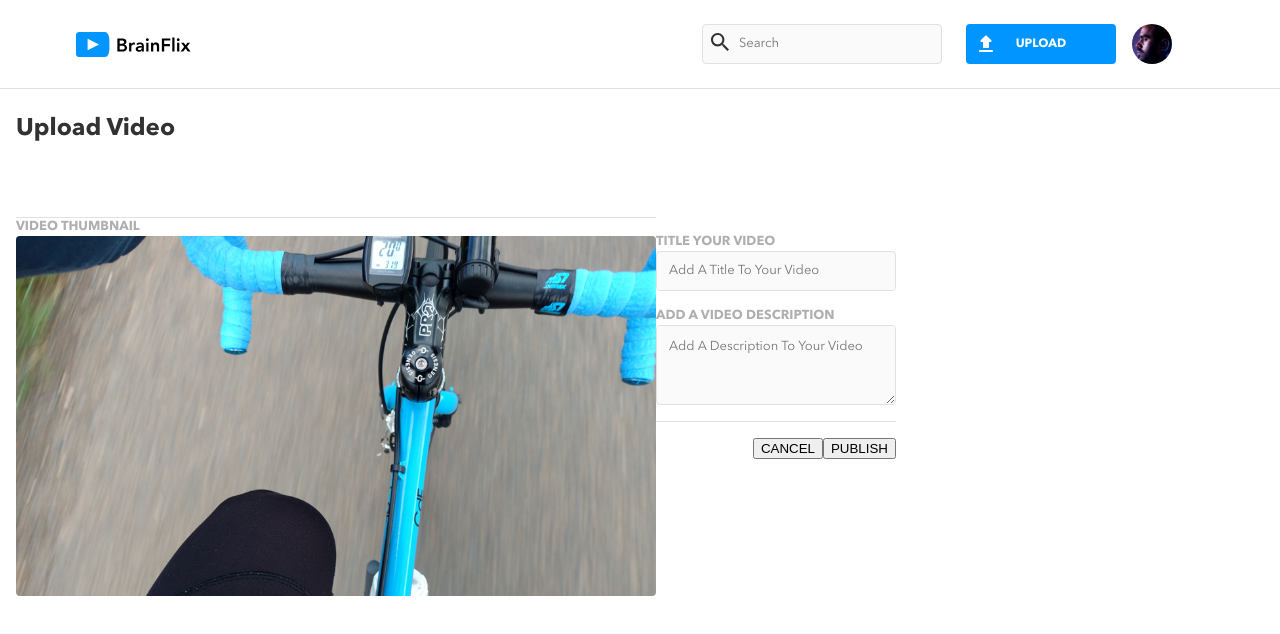
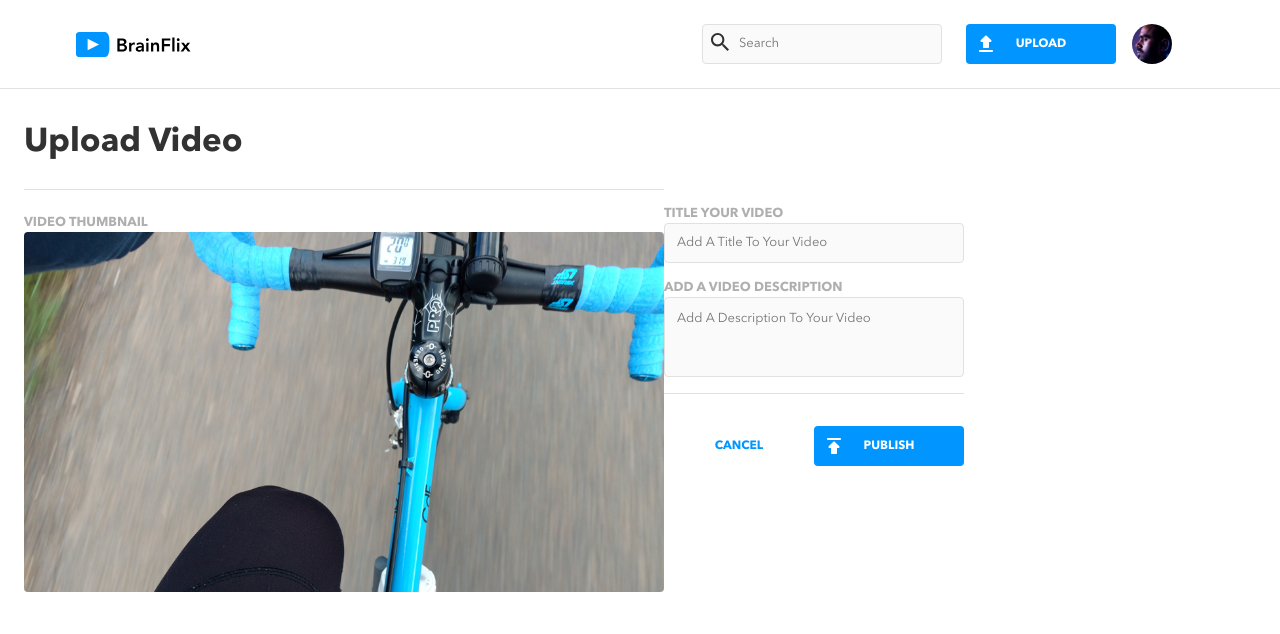
Before and after one commit to trvsm/travis-martin-brainflix, a React (Create React App) app: page /upload in a window 1280 px wide. Shown: the top 634 px of the page. Built offline with nearby package versions, Linux system fonts and the light colour scheme.

Commit message:
style medium upload page
<body>

Issue #

```diff
--- a/src/pages/upload/Upload.jsx
+++ b/src/pages/upload/Upload.jsx
@@ -58,8 +58,8 @@ export default function Upload() {
           />
 
           <div className="upload__buttons">
-            <button>CANCEL</button>
-            <button>PUBLISH</button>
+            <button onClick={()=>navigate('/')} className='upload__button upload__button--cancel'>CANCEL</button>
+            <button className='upload__button' >PUBLISH</button>
           </div>
         </section>
       </form>
--- a/src/pages/upload/upload.scss
+++ b/src/pages/upload/upload.scss
@@ -3,82 +3,105 @@
 @use "../../styles/partials/fonts" as fnt;
 @use "../../styles/partials/mixins" as mxn;
 
-.upload{
-&__wrapper{
+.upload {
+  &__wrapper {
     border-top: 1px solid clr.$divider-outline;
     display: flex;
     flex-direction: column;
-
   }
-&__title{
+  &__title {
     @include mxn.small-page-head;
     margin: 0;
     padding: 1rem;
     padding-top: 1.5rem;
   }
 
-&__thumbnail{
-    border-radius: .25rem;
+  &__thumbnail {
+    border-radius: 0.25rem;
     width: 90vw;
     aspect-ratio: 16/9;
     background-size: cover;
     background-image: url(../../assets/images/Upload-video-preview.jpg);
   }
-&__thumbnail-label{
+  &__thumbnail-label {
     margin: 0;
     @include mxn.small-subhead;
     color: clr.$text-label;
   }
-&__form{
+  &__form {
     display: flex;
     flex-direction: column;
     padding: 1rem;
-    padding-top: .5rem;
+    padding-top: 0.5rem;
   }
-&__form-contents{
+  &__form-contents {
     display: flex;
     flex-direction: column;
-
   }
-&__label{
+  &__label {
     @include mxn.small-subhead;
     color: clr.$text-label;
     padding-top: 1rem;
   }
 
-&__input{
+  &__input {
     @include mxn.small-form-field;
-    &--textarea{
+    &--textarea {
       height: 5rem;
+      resize: none;
     }
   }
-&__buttons{
+  &__buttons {
     display: flex;
     flex-direction: column-reverse;
   }
-&__success{
-    padding: 1.5rem;
+  &__button {
+    margin-top: 1rem;
+    @include mxn.cta;
+        background-image: url(../../assets/icons/publish.svg);
+    @include mxn.background-icon;
+    &:hover {
+      background-color: clr.$cta-hover;
+    }
+    &--cancel{
+        color: clr.$primary-cta;
+        background-color: clr.$background-n-cta;
+        background-image: none;
+    }
+  }
+  &__success {
+    padding: 0 1.5rem;
     @include mxn.small-subhead;
   }
 
-@include bkpt.medium{
-    &__thumbnail{
+  @include bkpt.medium {
+    &__title{
+        @include mxn.med-page-head;
+        padding: 1.5rem;
+        padding-top: 2rem;
+    }
+    &__form{
+        padding: 1.5rem;
+        padding-top: 0;
+    }
+    &__thumbnail {
       width: 50vw;
     }
-    &__video{
+    &__video {
       border-top: 1px solid clr.$divider-outline;
+      padding-top: 1.5rem;
     }
-    &__buttons{
+    &__buttons {
       flex-direction: row;
       justify-content: flex-end;
       margin-top: 1rem;
       padding-top: 1rem;
-        border-top: 1px solid clr.$divider-outline
+      border-top: 1px solid clr.$divider-outline;
     }
   }
 
-@include bkpt.large{
-    &__form{
+  @include bkpt.large {
+    &__form {
       flex-direction: row;
     }
   }
```
Lines whose indentation alone changed are shown as unchanged.
